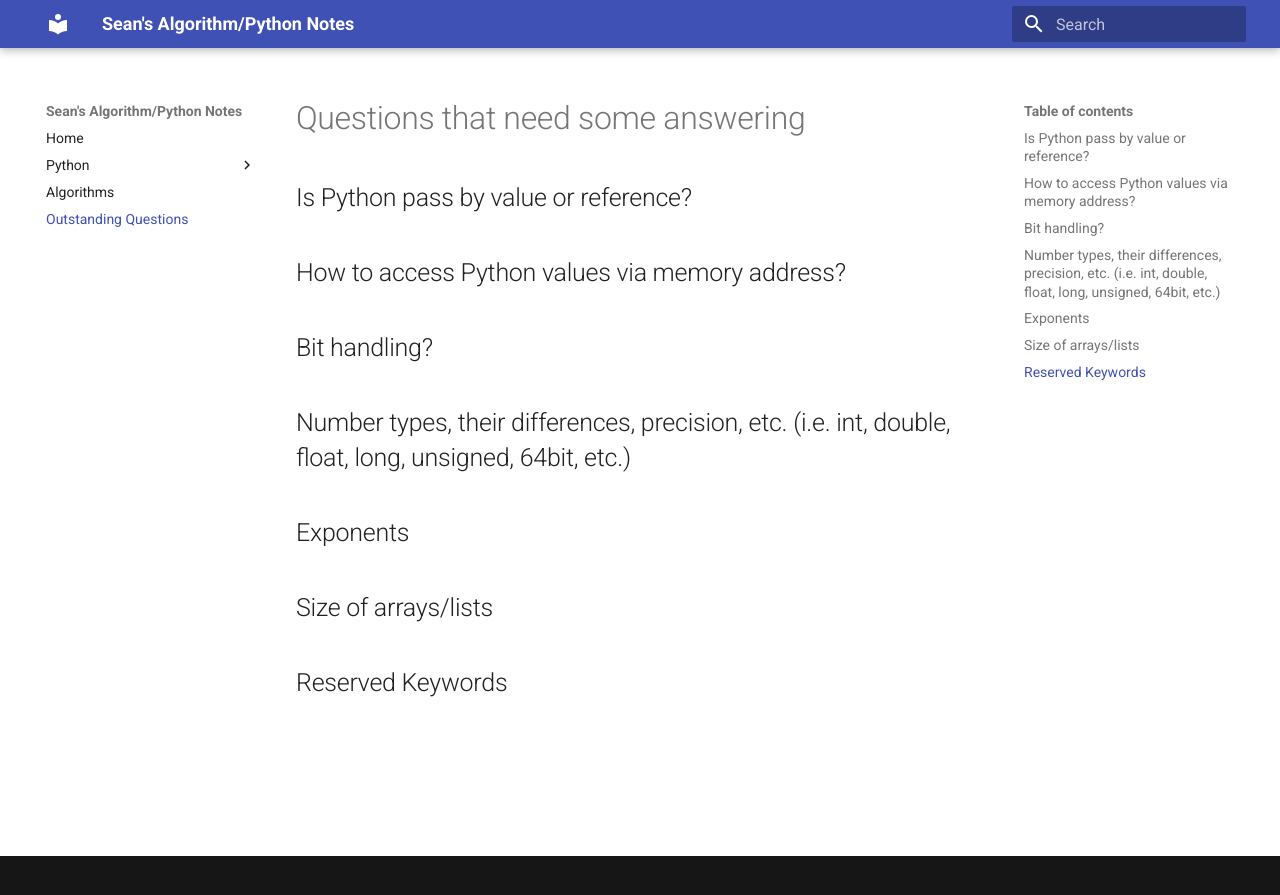
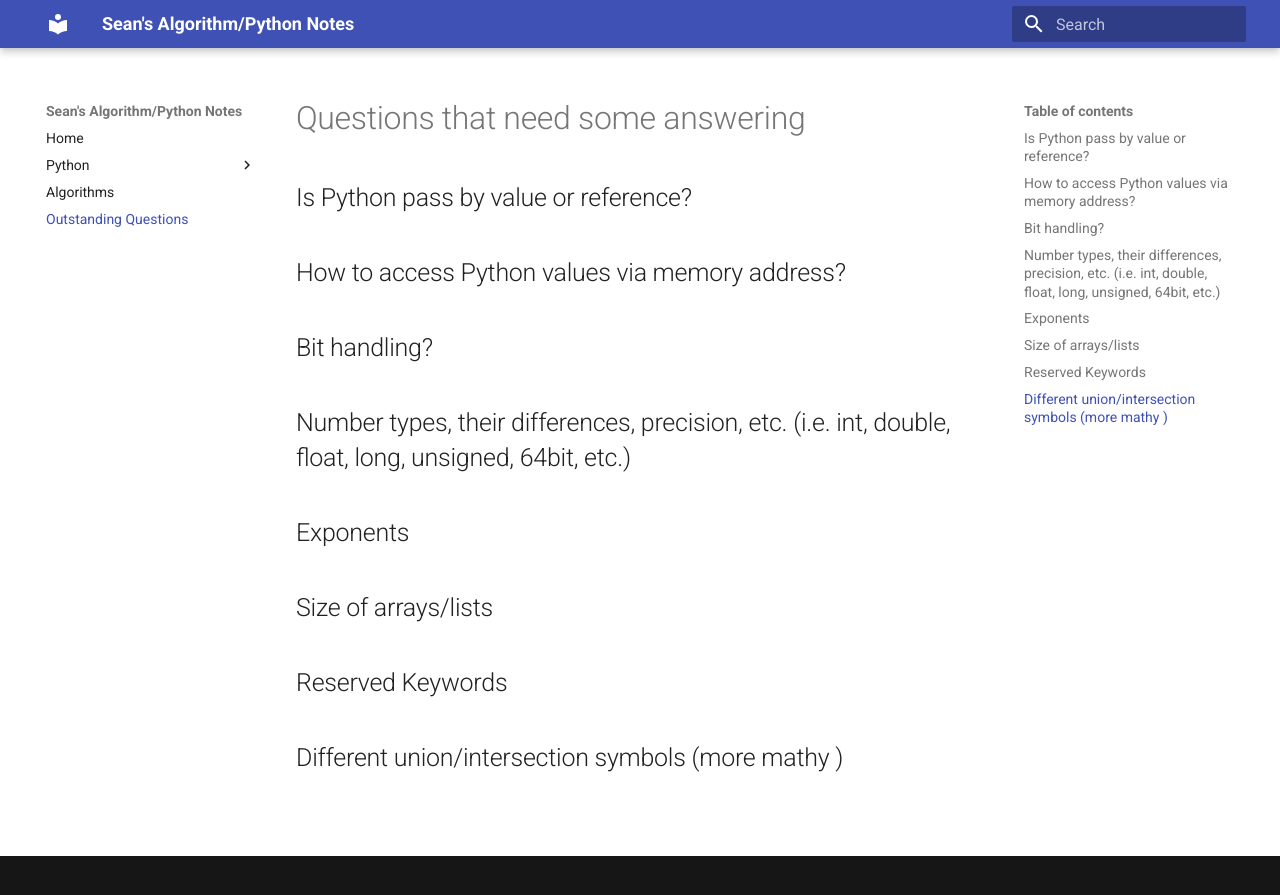
Before and after one commit to sramzan/algorithms, an MkDocs documentation site: the page built from docs/src/questions.md, in a window 1280 px wide. Shown: the top 895 px of the page. Built offline with MkDocs 1.6.1 and Material for MkDocs 9.7.7, drawn with Linux system fonts in a browser that asks for light colours.

Commit message:
Adding new question

```diff
--- a/docs/src/questions.md
+++ b/docs/src/questions.md
@@ -7,3 +7,4 @@
 ## Exponents
 ## Size of arrays/lists
 ## Reserved Keywords
+## Different union/intersection symbols (more mathy )
```
